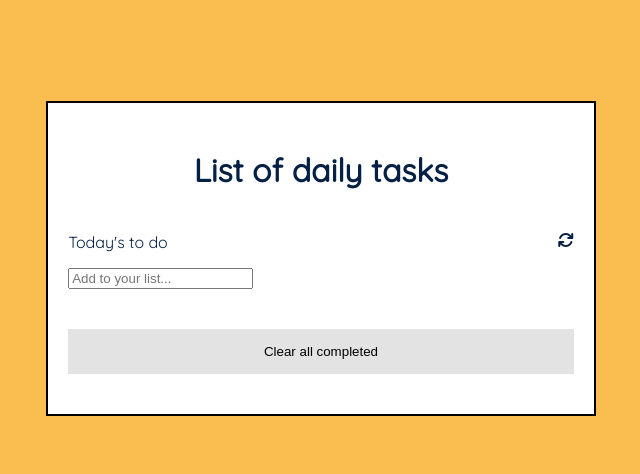
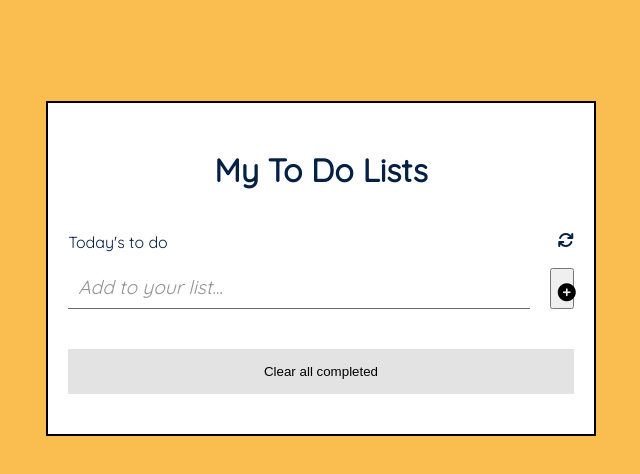
Before and after one commit to Talha-Hanif5666/To-Do-List, a website built with webpack: page src/index.html in a window 1280 px wide. Shown: the whole page, without its empty margins (319-959 px from the left). Built offline with nearby package versions, Linux system fonts and the light colour scheme.

Commit message:
Adding HTML file

```diff
--- a/src/index.html
+++ b/src/index.html
@@ -4,17 +4,18 @@
     <meta charset="UTF-8">
     <meta name="viewport" content="width=device-width, initial-scale=1.0">
     <link href="https://cdnjs.cloudflare.com/ajax/libs/font-awesome/6.2.1/css/all.min.css" rel="stylesheet">
-    <title>To-Do-List</title>
+    <title>To Do List</title>
 </head>
 <body>
     <section class="container">
-    <h1>List of daily tasks</h1>
+    <h1>My To Do Lists</h1>
     <div class="form">
         <div class="head"><p>Today's to do</p><i class="fa-sharp fa-solid fa-arrows-rotate"></i></div>
-        <form>
-            <input type="text" class="input-items" placeholder="Add to your list...">
+        <form class="list-form">
+            <input type="text" class="add-task" placeholder="Add to your list..." required>
+           <button type="submit" class="new-task"><i class="fa fa-plus-circle" aria-hidden="true"></i></button>
         </form>
-        <ul class="list-item">
+        <ul class="lists">
         </ul>
         <button class="clear" >Clear all completed</button>
     </div>
```
